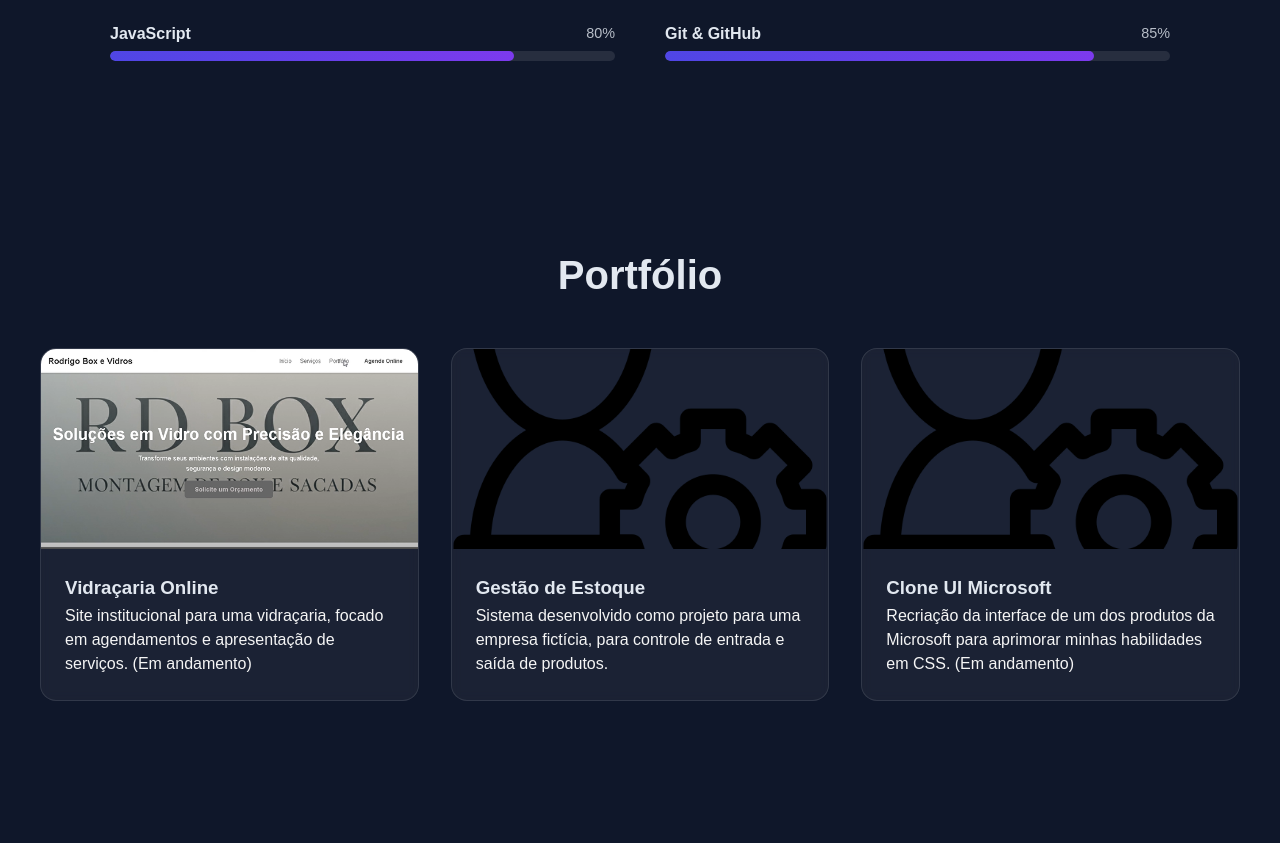
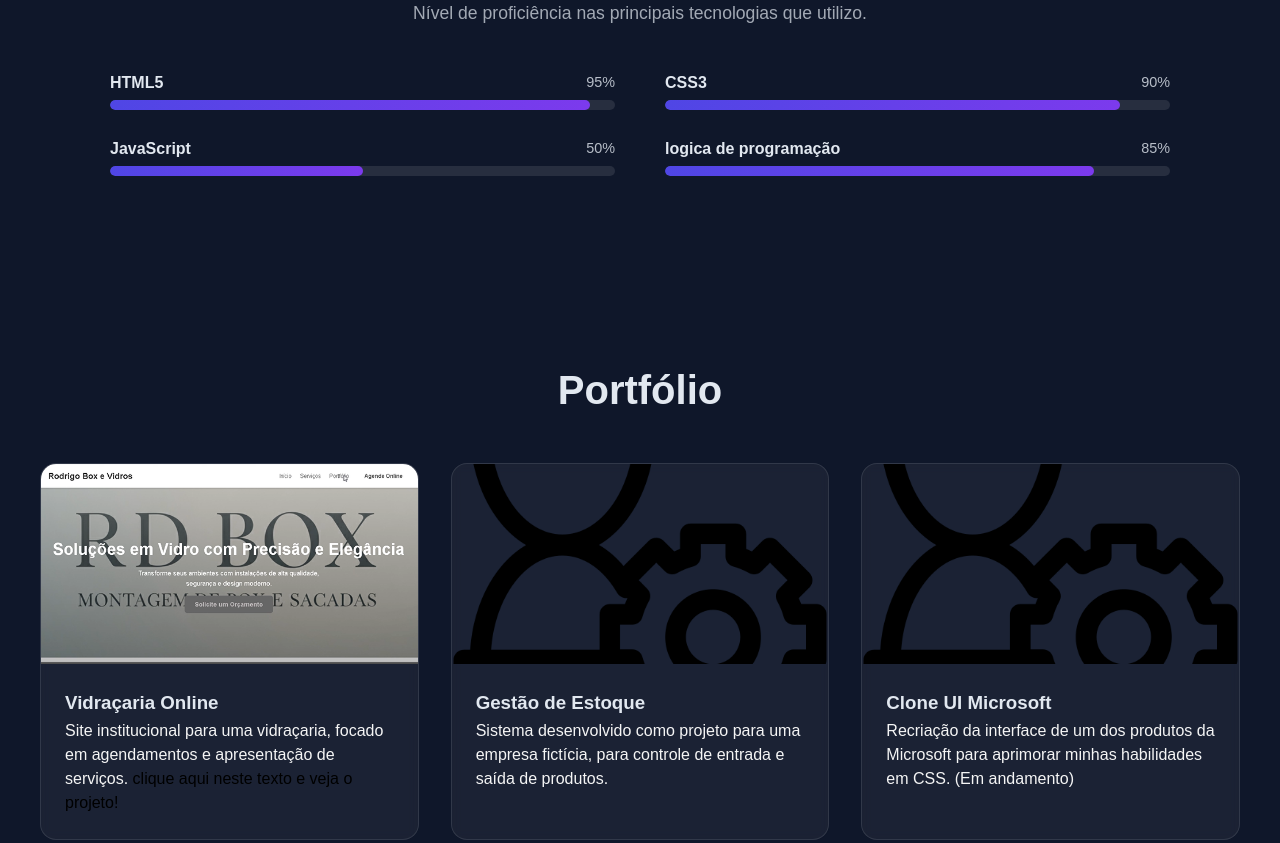
Before and after one commit to hig00000/portifolio, a plain HTML site: page index.html in a window 1280 px wide. Shown: the part 1744-2587 px from the top of the page. Drawn offline with Linux system fonts and the light colour scheme.

Commit message:
eu fiz alteração no icone do site, adicionei um link para o primeiro projeto que eu acabei porem ainda to melhorando, e procurei melhorar e arrumar algumas coisas no css

```diff
--- a/index.html
+++ b/index.html
@@ -4,6 +4,7 @@
     <meta charset="UTF-8" />
     <meta name="viewport" content="width=device-width, initial-scale=1.0" />
     <link rel="stylesheet" href="prime.css" />
+    <link rel="icon" type="image/png" href="./icon/icone.png" />
     <title>portifolio</title>
   </head>
 
@@ -23,8 +24,7 @@
       <img
         src="./img/foto_main.jpg"
         alt="Foto de perfil Higor Santos"
-        class="foto-perfil"
-      />
+        class="foto-perfil" />
       <h1>higor santos</h1>
       <p class="cabecalho-subtitulo">Desenvolvedor Front-End</p>
     </main>
@@ -33,34 +33,31 @@
       <h2 class="sobre_titulo">Sobre Mim</h2>
       <div class="sobre-caixa">
         <p class="sobre-paragrafo">
-          Meu nome é Higor Santos, tenho 18 anos e moro em São Paulo. Sou
-          estudante de desenvolvimento web front-end e estou no meu segundo
-          período na faculdade de Análise e Desenvolvimento de Sistemas.
+       Meu nome é higor dos santos, tenho 19 anos atualmente eu resido em uberaba,
+       gosto demais de estudar e aprender coisas novas, estou sempre buscando me aprimorar.
+       atualmente eu estou procurando me aprofundar no desenvolvimento web, porem tenho
+       simpatia com o back-end, estou aberto a novas oportunidades e desafios.
         </p>
         <div class="redes-sociais">
           <a href="https://www.instagram.com/higor.snts0" target="_blank">
             <img
               src="./icon/instagram.png"
               alt="Instagram"
-              class="icone-redes"
-            />
+              class="icone-redes" />
           </a>
           <a
             href="https://www.linkedin.com/in/higor-santos-804083278"
-            target="_blank"
-          >
+            target="_blank">
             <img
               src="./icon/linkedin.png"
               alt="LinkedIn"
-              class="icone-redes"
-            />
+              class="icone-redes" />
           </a>
           <a href="https://github.com/hig00000" target="_blank">
             <img
               src="./icon/github.png"
               alt="GitHub"
-              class="icone-redes"
-            />
+              class="icone-redes" />
           </a>
         </div>
       </div>
@@ -94,20 +91,21 @@
           <div class="skill-item">
             <div class="skill-info">
               <p class="skill-name">JavaScript</p>
-              <p class="skill-percentage">80%</p>
+              <p class="skill-percentage">50%</p>
             </div>
             <div class="progress-bar-container">
-              <div class="progress-bar" style="width: 80%"></div>
+              <div class="progress-bar" style="width: 50%"></div>
             </div>
           </div>
           <div class="skill-item">
             <div class="skill-info">
-              <p class="skill-name">Git & GitHub</p>
+              <p class="skill-name">logica de programação</p>
               <p class="skill-percentage">85%</p>
             </div>
+
             <div class="progress-bar-container">
               <div class="progress-bar" style="width: 85%"></div>
-            </div>
+
             </div>
           </div>
         </div>
@@ -116,40 +114,48 @@
       <section id="portifolio" class="portifolio">
         <h2 class="portifolio-titulo">Portfólio</h2>
         <div class="projeto-caixa">
+          <!--projeto 1-->
           <div class="projetos-card">
+
             <img
               src="./img/projeto_pai.png"
               alt="Vidraçaria Online"
-            class="projeto-imagem"
-          />
+              class="projeto-imagem" />
+
             <div class="caixa-texto-project">
               <h3 class="info-projetos">Vidraçaria Online</h3>
               <p class="paragrafos-projeto">
                 Site institucional para uma vidraçaria, focado em agendamentos e
-              apresentação de serviços. (Em andamento)
+                apresentação de serviços. <a
+                  href=https://hig00000.github.io/agendamento/ target="_blank"
+                  class="link-projeto">clique aqui neste texto e veja o projeto!
+                </a>
               </p>
             </div>
           </div>
+
+          <!--projeto 2-->
+
           <div class="projetos-card">
             <img
               src="./img/em_espera.png"
               alt="Gestão de Estoque"
-            class="projeto-imagem"
-          />
+              class="projeto-imagem" />
             <div class="caixa-texto-project">
               <h3 class="info-projetos">Gestão de Estoque</h3>
               <p class="paragrafos-projeto">
-              Sistema desenvolvido como projeto para uma empresa fictícia, para
+                Sistema desenvolvido como projeto para uma empresa fictícia,
+                para
                 controle de entrada e saída de produtos.
               </p>
             </div>
           </div>
+          <!--projeto 3-->
           <div class="projetos-card">
             <img
               src="./img/em_espera.png"
               alt="Projeto Futuro"
-            class="projeto-imagem"
-          />
+              class="projeto-imagem" />
             <div class="caixa-texto-project">
               <h3 class="info-projetos">Clone UI Microsoft</h3>
               <p class="paragrafos-projeto">
@@ -165,7 +171,8 @@
         <h2 class="contatinho-titulo">Contato</h2>
         <form class="formulario-contato" onsubmit="enviarFormulario(event)">
           <div class="grupo-formulario">
-          <input class="campo-form" placeholder="Seu nome" id="nome" required />
+            <input class="campo-form" placeholder="Seu nome" id="nome"
+              required />
           </div>
           <div class="grupo-formulario">
             <textarea
@@ -173,8 +180,7 @@
               placeholder="Digite sua mensagem"
               rows="4"
               id="mensagem"
-            required
-          ></textarea>
+              required></textarea>
           </div>
           <button type="submit" class="botao-form">Enviar via WhatsApp</button>
         </form>
--- a/prime.css
+++ b/prime.css
@@ -14,6 +14,7 @@ html{
             --cor-fundo: #0f172a;
             --cor-texto: #e2e8f0;
             --cor-texto-claro: rgba(255, 255, 255, 0.1);
+            --cor-texto-escuro:rgb(0, 0, 0);
         }
 
         body {
@@ -241,7 +242,7 @@ line-height: 1.6;
     display: block;
 }
 
-
+/* Estilos da seção de portfólio */
 .portifolio{
   padding: 6rem 2rem;
 }
@@ -294,7 +295,20 @@ object-fit: cover;
     line-height: 1.5;
     color: whitesmoke;
 }
+.link-projeto{
+    color: var(--cor-texto-escuro);
+    text-decoration: none;
+    font-size: 1rem;
 
+
+}
+.link-projeto:hover{
+    text-decoration: underline;
+    color: var(--cor-primaria);
+}
+
+
+/* portifolio */
 .contatinho{
 padding: 6rem 2rem;
 
```
Also changed, not shown: icon/icone.png (added), img/foto_main.jpg. Lines whose indentation alone changed are shown as unchanged.
